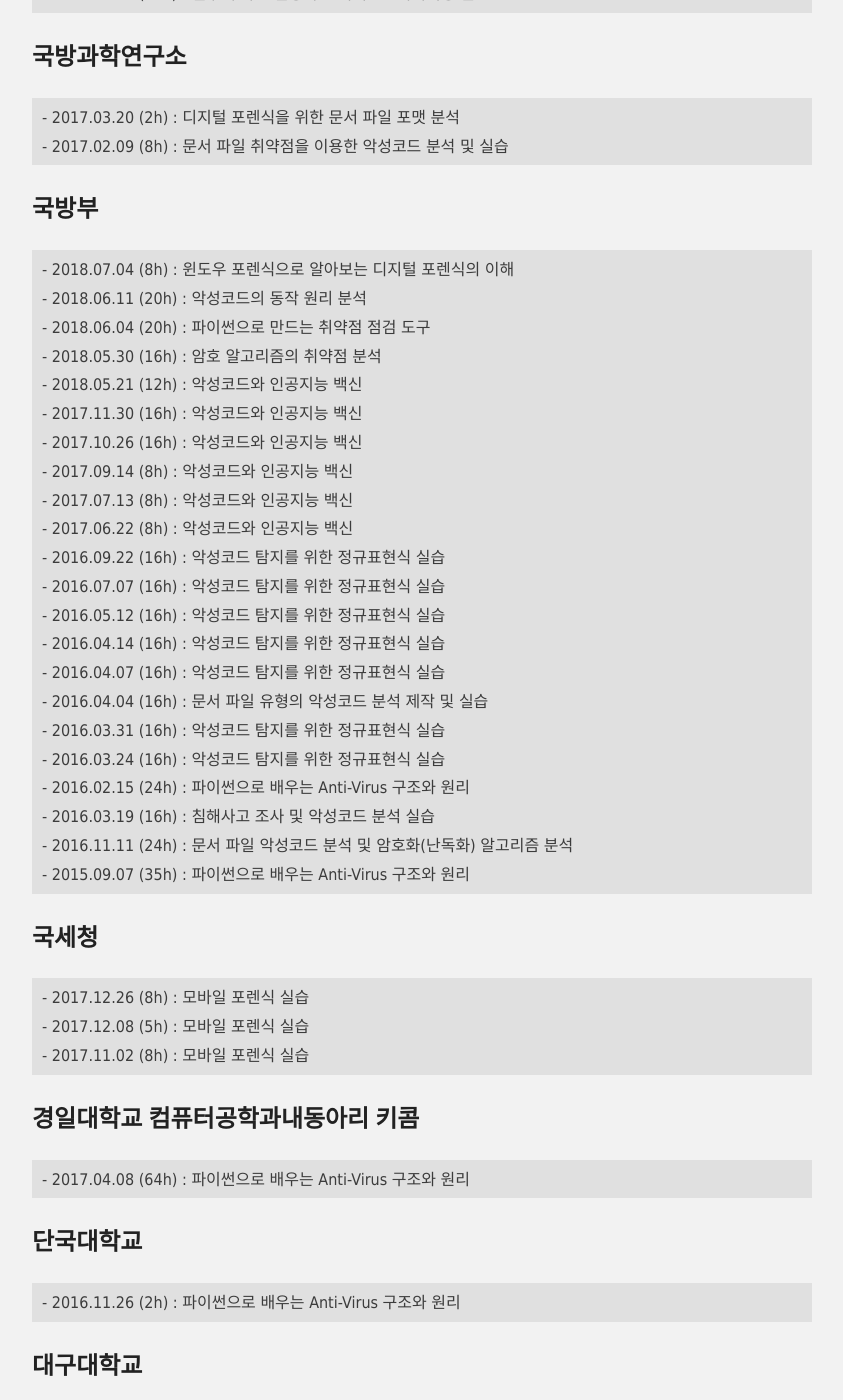
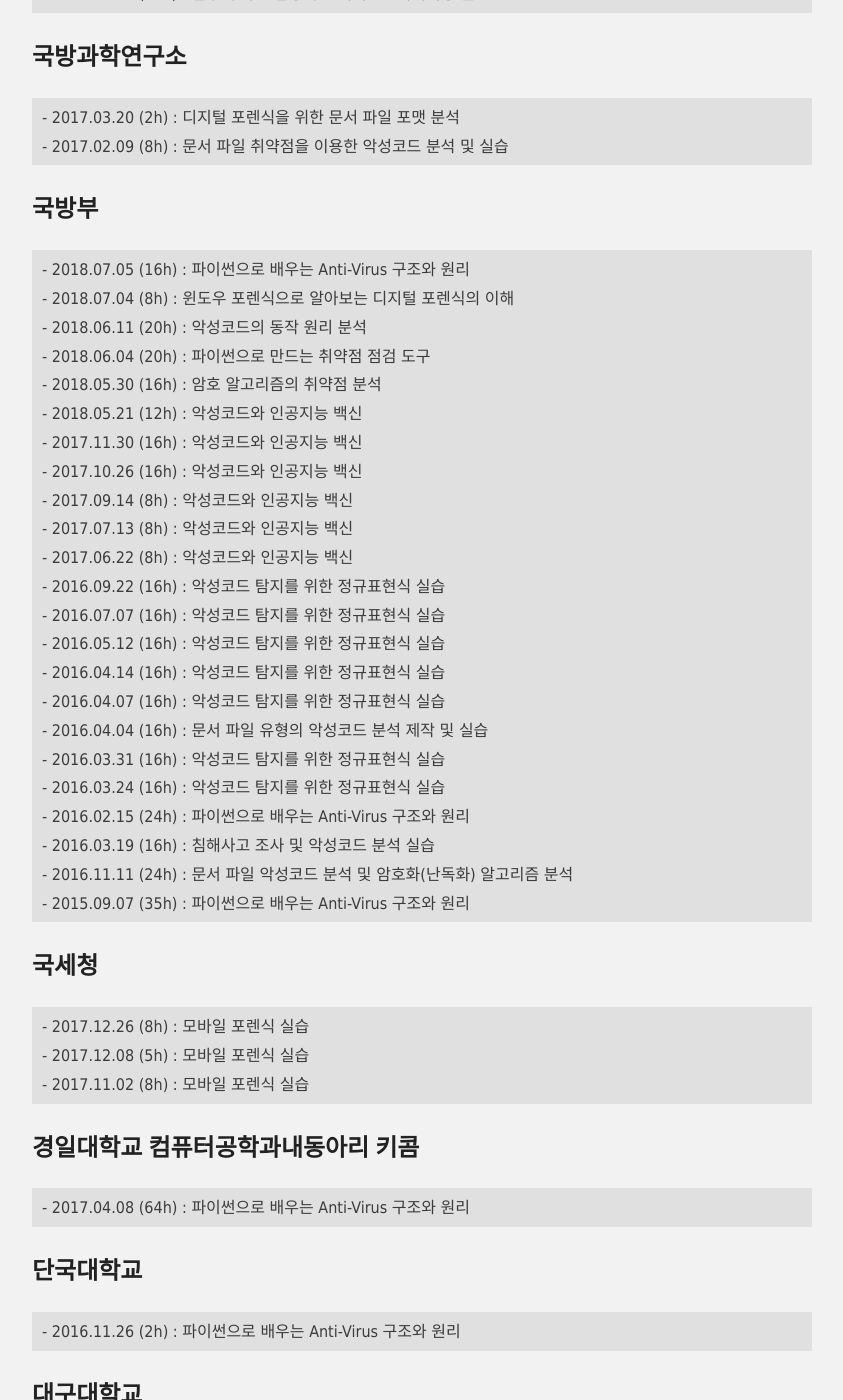
Before and after one commit to hanul93/hanul93.github.com, a Jekyll site: the page built from lecture.md, in a window 1280 px wide and 1400 px high, scrolled down 1008 px. Shown: the whole window, without its empty margins (218-1061 px from the left). Built offline with Jekyll 4.4.1, drawn with Linux system fonts in a browser that asks for light colours; nearby versions of some CDN libraries.

Commit message:
국방부 강의 추가

```diff
--- a/lecture.md
+++ b/lecture.md
@@ -52,7 +52,8 @@
 
 ## 국방부
 
-<div class="highlighter-rouge"><pre class="highlight"><code class="keibox">- 2018.07.04 (8h) : 윈도우 포렌식으로 알아보는 디지털 포렌식의 이해
+<div class="highlighter-rouge"><pre class="highlight"><code class="keibox">- 2018.07.05 (16h) : 파이썬으로 배우는 Anti-Virus 구조와 원리
+- 2018.07.04 (8h) : 윈도우 포렌식으로 알아보는 디지털 포렌식의 이해
 - 2018.06.11 (20h) : 악성코드의 동작 원리 분석
 - 2018.06.04 (20h) : 파이썬으로 만드는 취약점 점검 도구
 - 2018.05.30 (16h) : 암호 알고리즘의 취약점 분석
```
